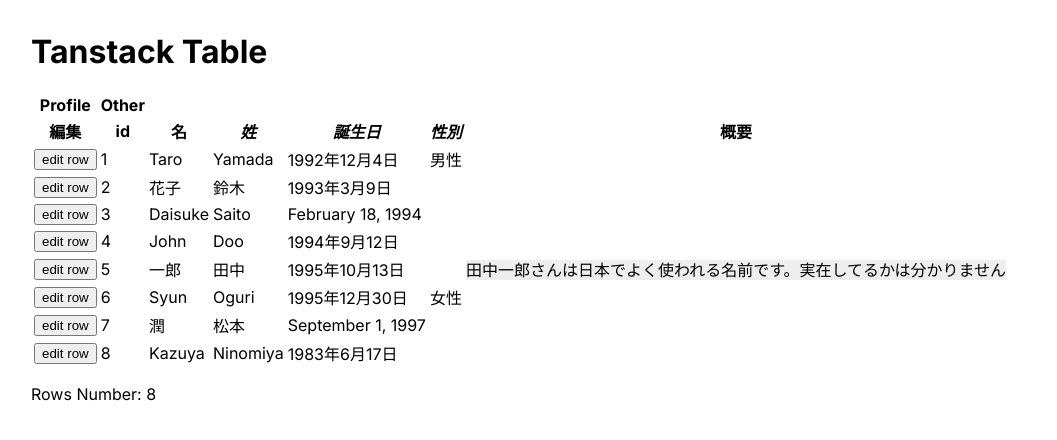
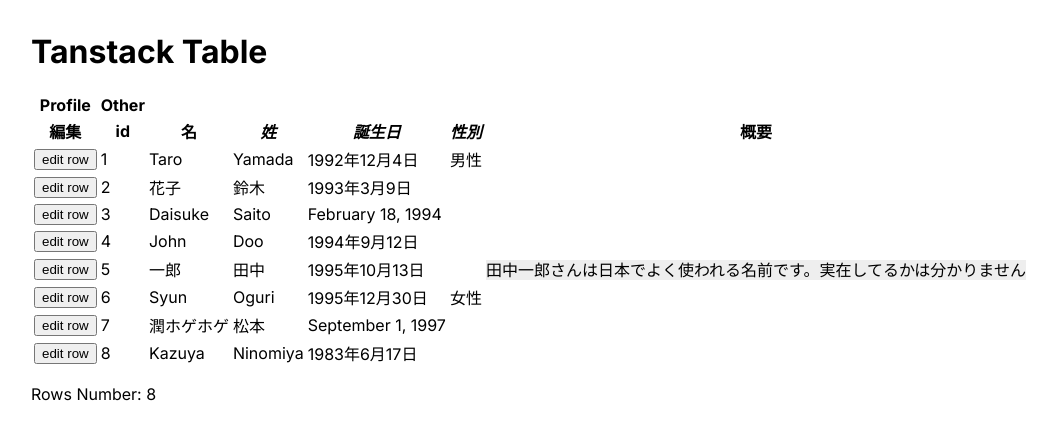
Before and after one commit to git-tsukasa-chinen/tanstack, a Next.js app: page / in a window 1280 px wide. Shown: the top 440 px of the page, without its empty margins (9-1066 px from the left). Built offline with nearby package versions, Linux system fonts and the light colour scheme.

Commit message:
コミおみ

```diff
--- a/src/app/components/TanstackTable.tsx
+++ b/src/app/components/TanstackTable.tsx
@@ -19,7 +19,7 @@
     { id: 4, firstName: 'John', lastName: 'Doo', birth: '1994年9月12日', description:"", gender: '' },
     { id: 5, firstName: '一郎', lastName: '田中', birth: '1995年10月13日', description: "田中一郎さんは日本でよく使われる名前です。実在してるかは分かりません" },
     { id: 6, firstName: 'Syun', lastName: 'Oguri', birth: '1995年12月30日', description:"",  gender: '女性'  },
-    { id: 7, firstName: '潤', lastName: '松本', birth: 'September 1, 1997', description:"", gender: '' },
+    { id: 7, firstName: '潤ホゲホゲ', lastName: '松本', birth: 'September 1, 1997', description:"", gender: '' },
     { id: 8, firstName: 'Kazuya', lastName: 'Ninomiya', birth: '1983年6月17日', description:"", gender: '' }
   ];
 
```
